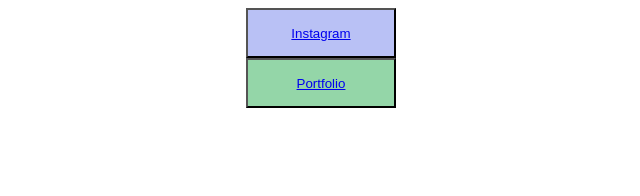
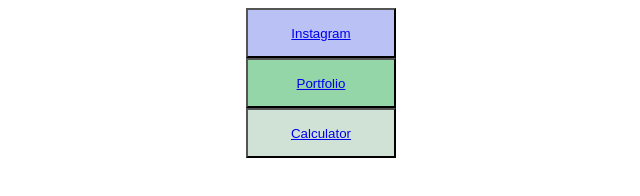
Before and after one commit to Ram123s/Ram123s.github.io, a plain HTML site: page index.html in a window 1280 px wide. Shown: the whole page, without its empty margins (319-959 px from the left). Drawn offline with Linux system fonts and the light colour scheme.

Commit message:
Update index.html

```diff
--- a/index.html
+++ b/index.html
@@ -16,6 +16,11 @@
     height: 50px;
    background: #94d6a8; color:pink;
 }
+.calci{
+    width: 150px;
+    height: 50px;
+   background: #d0e2d5; color:pink;
+}
 
     </style>
     </head>
@@ -27,7 +32,11 @@
     <button class="instagram">
 <a href="instagram.html"> Instagram</a></button><br>
        <button class="portfolio">
-    <a href="Ram.html"> Portfolio</a>  </button>
+    <a href="Ram.html"> Portfolio</a>  </button>  <br>
+
+            <button class="calci">
+                <a href="modelcalculator.html">Calculator</a></button><br>
+
 
              </form>  </center>
     </body>
```
